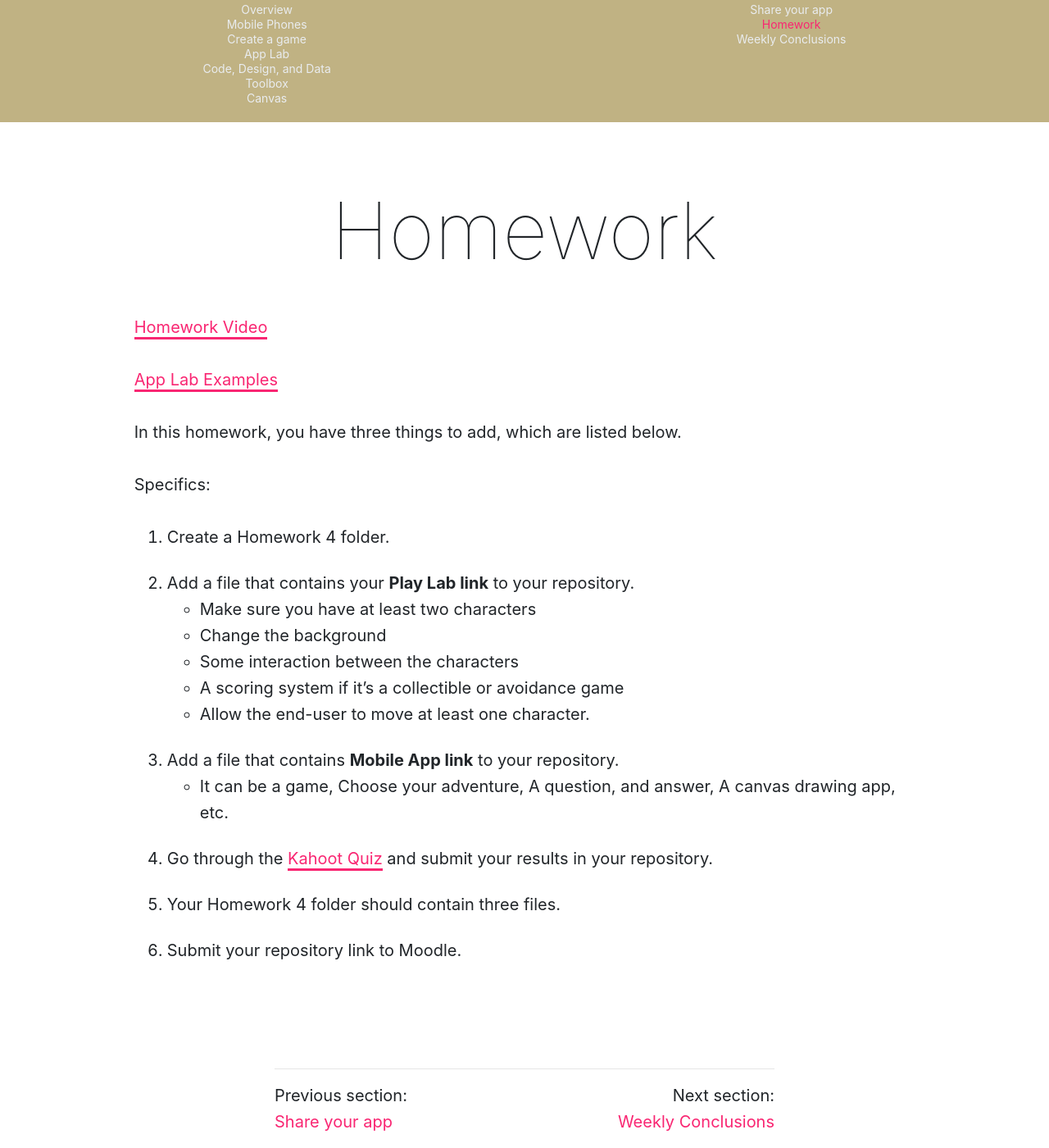
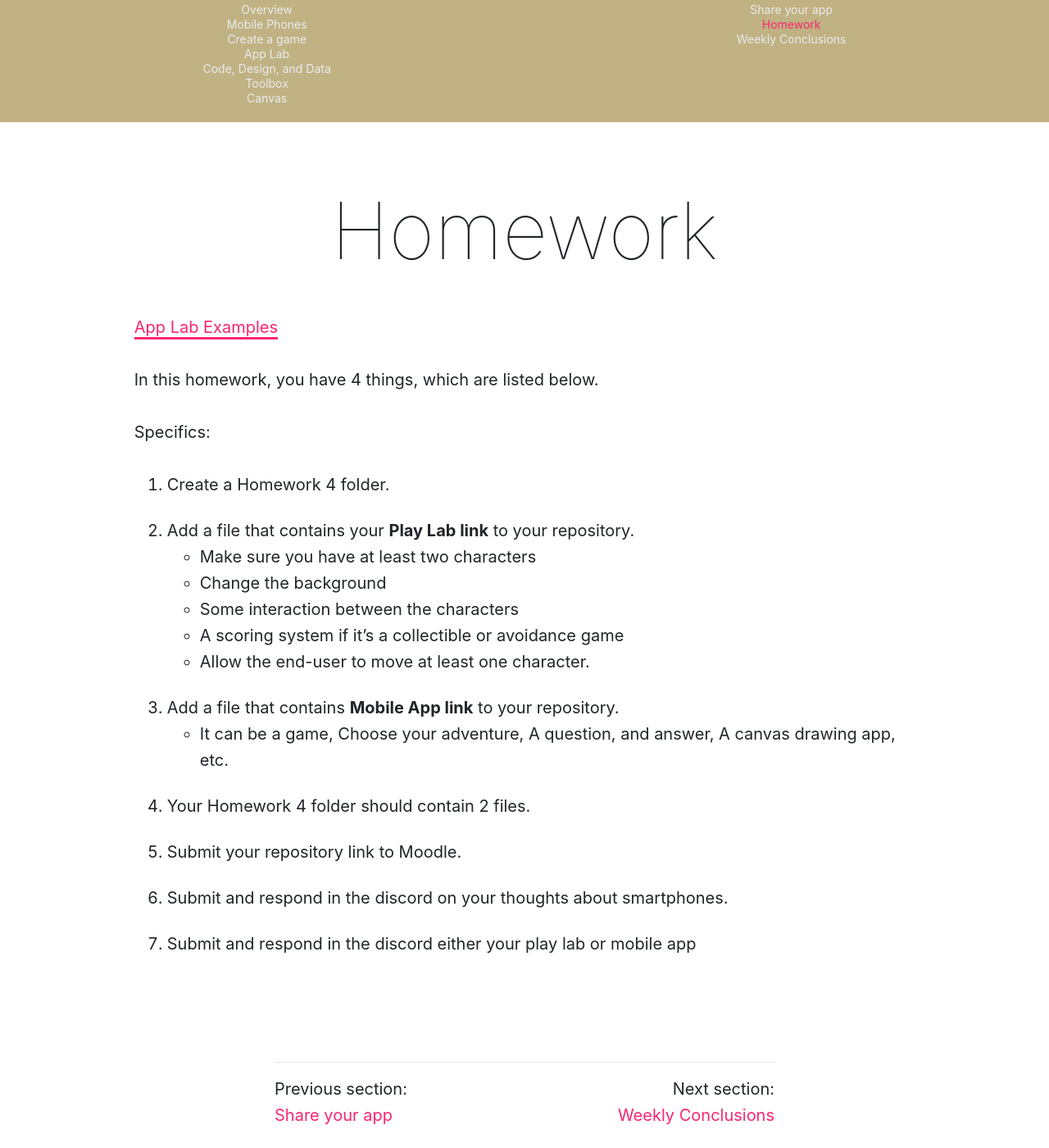
Before and after one commit to coryMcKague/MART120-Spring2024, a Jekyll site: the page built from modules/week-4/_posts/2017-02-01-homework.md, in a window 1280 px wide and 1400 px high, scrolled down 198 px. Shown: the whole window at 82% size. Built offline with Jekyll 4.4.1, drawn with Linux system fonts in a browser that asks for light colours; nearby versions of some CDN libraries; a script that is not in the unit is left out.

Commit message:
Update 2017-02-01-homework.md

```diff
--- a/modules/week-4/_posts/2017-02-01-homework.md
+++ b/modules/week-4/_posts/2017-02-01-homework.md
@@ -6,13 +6,12 @@ jotted: true
 
 # Homework
 
-<p><a href="//www.youtube.com/embed/CC6cK7Bo2Dg" data-lity>Homework Video</a></p>
 
 <p>
 <a href="https://github.com/Montana-Media-Arts/120_CreativeCoding1-Fall2023-Samples/tree/main/Homework%204" target="_blank">App Lab Examples</a>
 </p>
 
-In this homework, you have three things to add, which are listed below.
+In this homework, you have 4 things, which are listed below.
 
 Specifics:
 
@@ -25,6 +24,7 @@ Specifics:
    * Allow the end-user to move at least one character.
 3. Add a file that contains <b>Mobile App link</b> to your repository.
    * It can be a game, Choose your adventure, A question, and answer, A canvas drawing app, etc.
-4. Go through the <a href="https://kahoot.it/challenge/02288880?challenge-id=84387498-97d5-4d82-ae4e-eabb1c94cf58_1694323424478" target="_blank_">Kahoot Quiz</a> and submit your results in your repository.
-5. Your Homework 4 folder should contain three files.
+5. Your Homework 4 folder should contain 2 files.
 6. Submit your repository link to Moodle.
+7. Submit and respond in the discord on your thoughts about smartphones.
+8. Submit and respond in the discord either your play lab or mobile app
```
